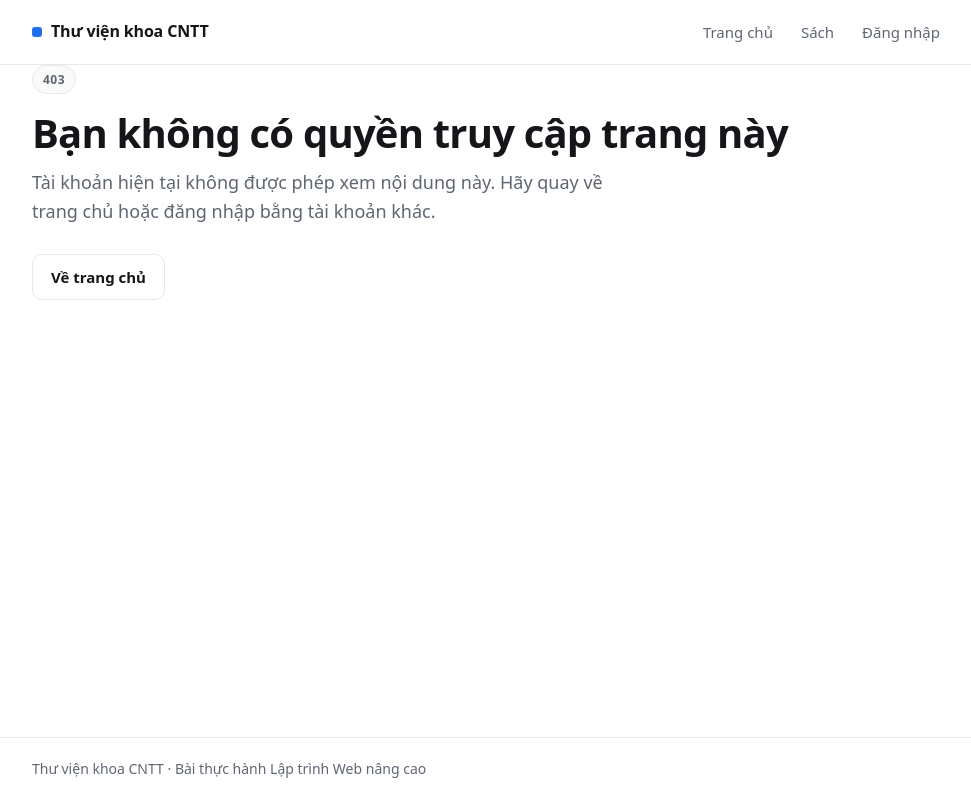
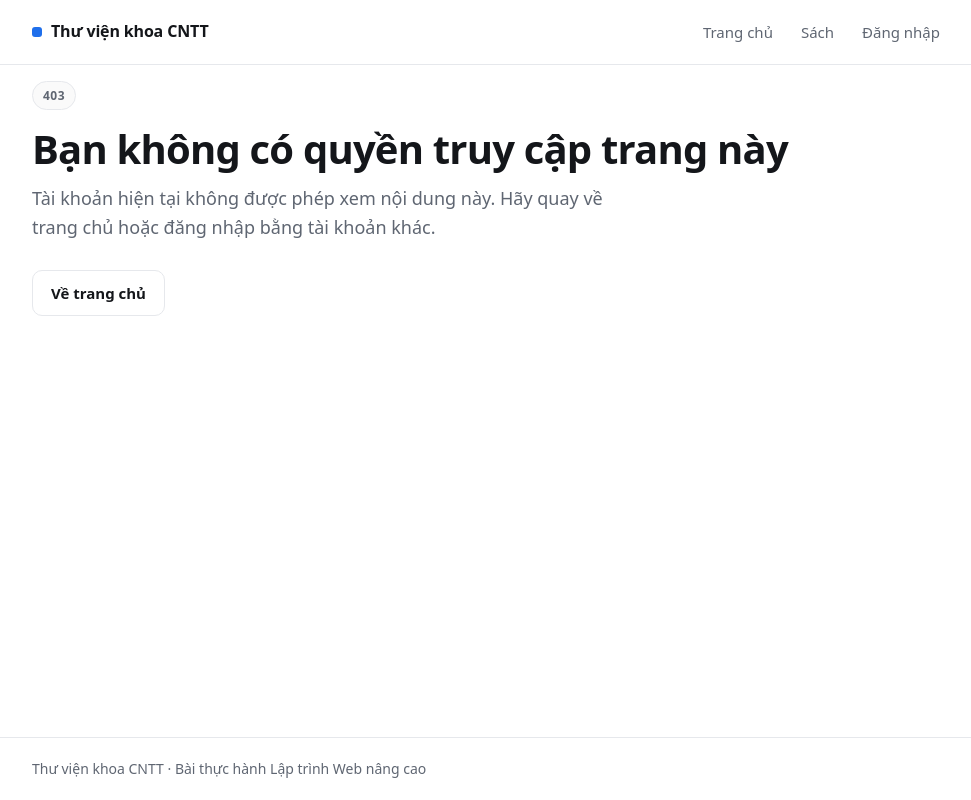
Before and after one commit to LCThanhf/B23DCCC150_LTWNC_TH03, a Next.js app: page /forbidden in a window 1280 px wide. Shown: the whole page, without its empty margins (148-1119 px from the left). Built offline with nearby package versions, Linux system fonts and the light colour scheme; no server answers.

Commit message:
Tang khoang cach nhan Khu vuc thanh vien voi header

```diff
--- a/src/app/globals.css
+++ b/src/app/globals.css
@@ -377,6 +377,11 @@ tbody tr:hover {
   text-transform: uppercase;
 }
 
+/* Nhãn đầu trang (Khu vực thành viên, 403...) cách dòng kẻ header thoáng hơn */
+main > section > .badge:first-child {
+  margin-top: 16px;
+}
+
 /* ---------- Header khi đã đăng nhập ---------- */
 
 .nav {
```
